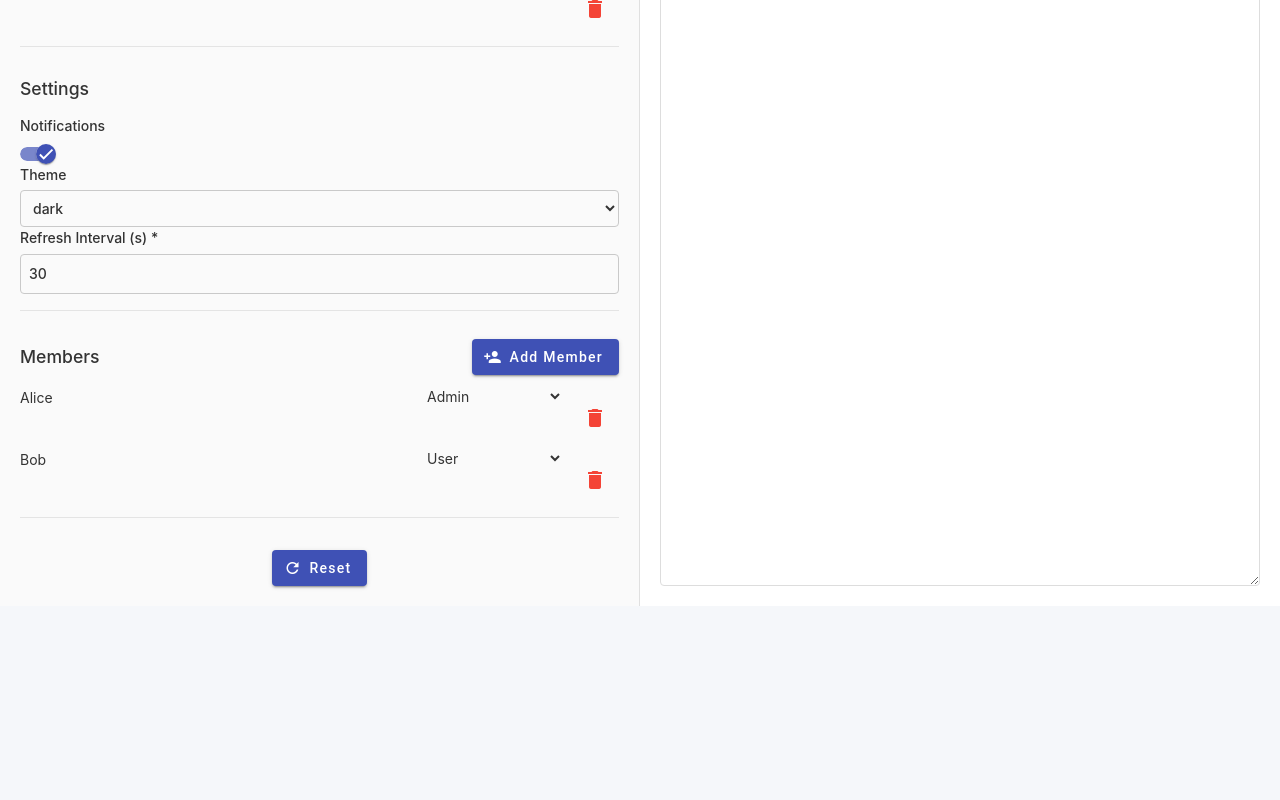
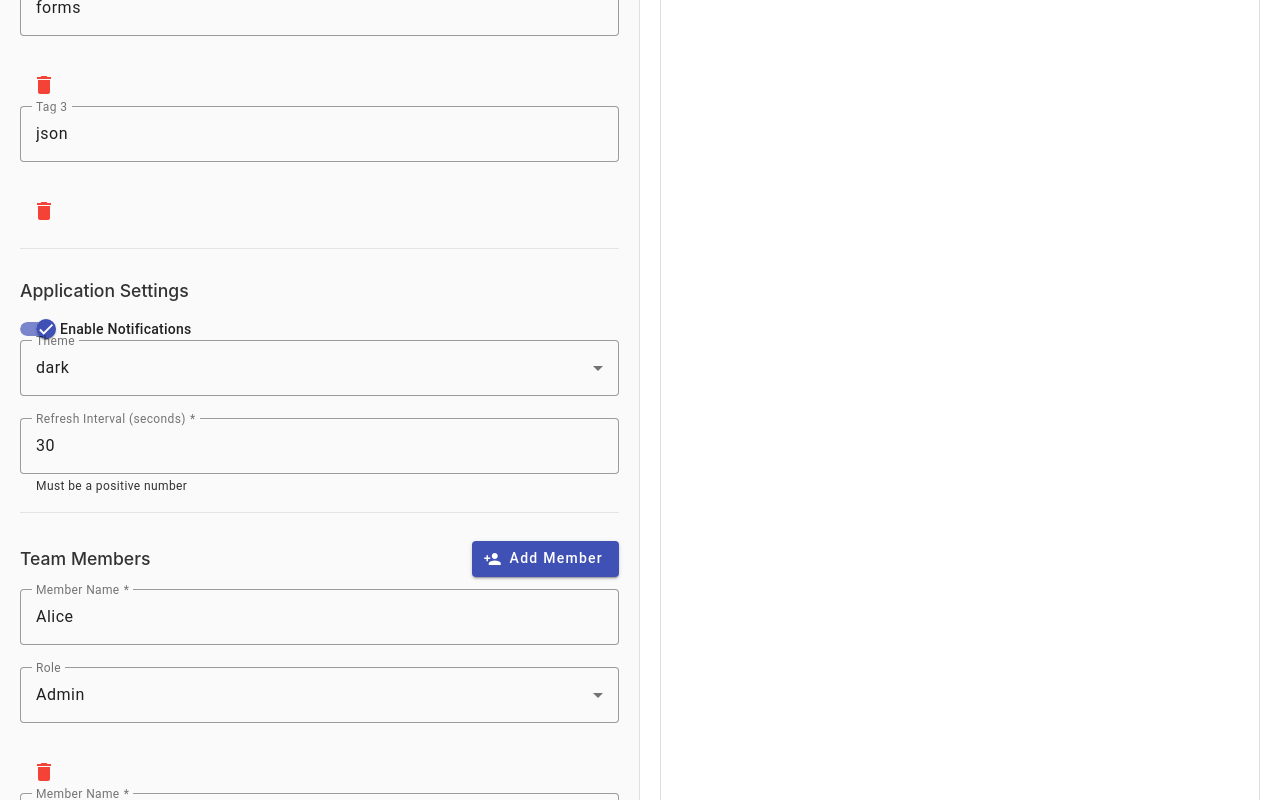
Before and after one commit to saugatnp/tekkon-task, an Angular app: page / in a window 1280 px wide. Shown: the part 580-1380 px from the top of the page. Before the commit the page ends 1186 px from the top, so only its background shows below. Built offline with nearby package versions, Linux system fonts and the light colour scheme.

Commit message:
feat: integrate dynamic form and form fields

```diff
--- a/src/app/components/dynamic-form/dynamic-form.html
+++ b/src/app/components/dynamic-form/dynamic-form.html
@@ -19,86 +19,130 @@
     </div>
   </div>
 
+  <!-- Tags Section -->
   <div class="form-section">
     <div class="section-header">
-      <h3>Tags</h3>
-      <button mat-raised-button color="primary" type="button" (click)="addTag.emit()">
+      <h3 class="section-title">Tags</h3>
+      <button
+        mat-raised-button
+        color="primary"
+        type="button"
+        (click)="addTag.emit()">
         <mat-icon>add</mat-icon>
         Add Tag
       </button>
     </div>
-    <div formArrayName="tags" class="vertical-list">
-      @for (ctrl of tagsArray().controls; let i = $index; track i) {
-        <div class="row">
-          <input [formControlName]="i" placeholder="Tag" />
-          <button mat-icon-button color="warn" type="button" (click)="removeTag.emit(i)">
+    <div class="section-content">
+      <div formArrayName="tags" class="tags-list">
+        @for (tagControl of tagsArray().controls; track tagControl; let i = $index) {
+          <div class="tag-item">
+            <app-form-field
+              [label]="'Tag ' + (i + 1)"
+              [control]="tagControl"
+              type="text"
+              [placeholder]="'Enter tag name'">
+            </app-form-field>
+
+            <button
+              mat-icon-button
+              color="warn"
+              type="button"
+              (click)="removeTag.emit(i)">
               <mat-icon>delete</mat-icon>
             </button>
           </div>
         } @empty {
-        <p class="empty">No tags yet.</p>
+          <p class="empty-message">No tags added yet. Click "Add Tag" to create one.</p>
         }
       </div>
     </div>
+  </div>
 
+  <!-- Settings Section -->
   <div class="form-section">
-    <h3>Settings</h3>
-    <div [formGroup]="settingsGroup()">
-      <label class="row space">
-        <span>Notifications</span>
-        <mat-slide-toggle formControlName="notifications" color="primary"></mat-slide-toggle>
-      </label>
+    <h3 class="section-title">Application Settings</h3>
+    <div class="section-content">
+      <app-form-field
+        [label]="'Enable Notifications'"
+        [control]="settingsGroup().get('notifications')!"
+        type="toggle">
+      </app-form-field>
 
-      <label>
-        <span>Theme</span>
-        <select formControlName="theme">
-          @for (opt of themeOptions(); track opt) {
-            <option [value]="opt">{{ opt }}</option>
-          }
-        </select>
-      </label>
+      <app-form-field
+        [label]="'Theme'"
+        [control]="settingsGroup().get('theme')!"
+        type="select"
+        [options]="themeOptions()">
+      </app-form-field>
 
-      <label>
-        <span>Refresh Interval (s) *</span>
-        <input type="number" formControlName="refreshInterval" />
-      </label>
-      @if (settingsGroup().get('refreshInterval')?.invalid && settingsGroup().get('refreshInterval')?.touched) {
-        <p class="error">Must be positive</p>
-      }
+      <app-form-field
+        [label]="'Refresh Interval (seconds)'"
+        [control]="settingsGroup().get('refreshInterval')!"
+        type="number"
+        [hint]="'Must be a positive number'">
+      </app-form-field>
     </div>
   </div>
 
+  <!-- Members Section -->
   <div class="form-section">
     <div class="section-header">
-      <h3>Members</h3>
-      <button mat-raised-button color="primary" type="button" (click)="addMember.emit()">
+      <h3 class="section-title">Team Members</h3>
+      <button
+        mat-raised-button
+        color="primary"
+        type="button"
+        (click)="addMember.emit()">
         <mat-icon>person_add</mat-icon>
         Add Member
       </button>
     </div>
-    <div formArrayName="members" class="vertical-list">
-      @for (m of membersArray().controls; let i = $index; track i) {
-        <div class="member-row" [formGroupName]="i">
-          <input [formControlName]="'name'" placeholder="Name *" />
-          <select formControlName="role">
-            @for (r of roleOptions(); track r) {
-              <option [value]="r">{{ r }}</option>
-            }
-          </select>
-          <button mat-icon-button color="warn" type="button" (click)="removeMember.emit(i)">
+    <div class="section-content">
+      <div formArrayName="members" class="tags-list">
+        @for (memberControl of membersArray().controls; track memberControl; let i = $index) {
+          <div class="member-item" [formGroupName]="i">
+            <div class="member-fields">
+              <app-form-field
+                [label]="'Member Name'"
+                [control]="getMemberNameControl(memberControl)"
+                type="text"
+                [placeholder]="'Enter member name'">
+              </app-form-field>
+
+              <app-form-field
+                [label]="'Role'"
+                [control]="getMemberRoleControl(memberControl)"
+                type="select"
+                [options]="roleOptions()">
+              </app-form-field>
+              <button
+                mat-icon-button
+                color="warn"
+                type="button"
+                (click)="removeMember.emit(i)"
+                class="delete-member-btn">
                 <mat-icon>delete</mat-icon>
               </button>
             </div>
+
+
+          </div>
         } @empty {
-        <p class="empty">No members yet.</p>
+          <p class="empty-message">No members added yet. Click "Add Member" to create one.</p>
         }
       </div>
     </div>
+  </div>
 
-  <div class="actions">
-    <button mat-raised-button color="primary" type="button" (click)="resetForm.emit()">
+  <!-- Actions -->
+  <div class="form-actions">
+    <button
+      mat-raised-button
+      color="primary"
+      type="button"
+      (click)="resetForm.emit()">
       <mat-icon>refresh</mat-icon>
-      Reset
+      Reset to Default
     </button>
   </div>
 </form>
--- a/src/app/components/dynamic-form/dynamic-form.ts
+++ b/src/app/components/dynamic-form/dynamic-form.ts
@@ -41,10 +41,10 @@ export class DynamicForm {
   nameControl = computed(() => this.form().get('name')!);
   descriptionControl = computed(() => this.form().get('description')!);
 
-  getMemberName(ctrl: AbstractControl) {
+  getMemberNameControl(ctrl: AbstractControl) {
     return ctrl.get('name')!;
   }
-  getMemberRole(ctrl: AbstractControl) {
+  getMemberRoleControl(ctrl: AbstractControl) {
     return ctrl.get('role')!;
   }
 }
```
Lines whose indentation alone changed are shown as unchanged.
